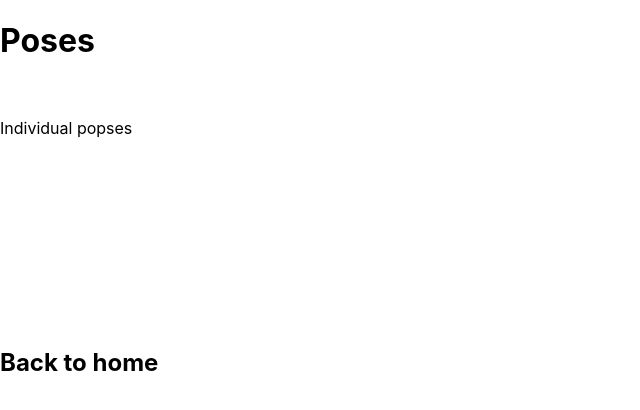
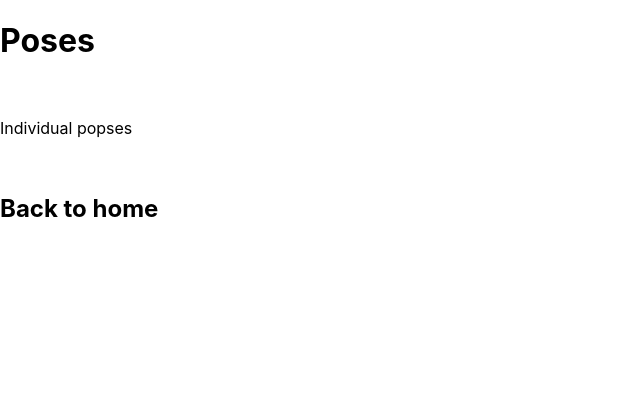
Before and after one commit to DhirajPV/Yogini, a Next.js app in the folder app/: page /poses in a window 1280 px wide. Shown: the top 410 px of the page, without its empty margins (0-640 px from the left). Built offline with nearby package versions, Linux system fonts and the light colour scheme; no server answers.

Commit message:
Moved camera and setup processor skeleton

```diff
--- a/app/pages/exercises/index.js
+++ b/app/pages/exercises/index.js
@@ -9,7 +9,6 @@ export default function Exercise() {
                 <p> Get all the excercises avaiable and show em all </p>
                 <br />
 
-                <Webcam mirrored='true' style={{height: 'auto', width:'auto'}} />
 
                 <h2>
                     <Link href="/">
--- a/app/pages/poses/index.js
+++ b/app/pages/poses/index.js
@@ -1,5 +1,4 @@
 import Link from 'next/link'
-import Webcam from 'react-webcam'
 
 
 export default function Poses() {
@@ -8,7 +7,7 @@ export default function Poses() {
                 <br></br>
                 <p> Individual popses</p>
                 <br />
-                <Webcam mirrored='true' style={{height: 'auto', width:'auto'}} />
+
                 <h2>
                     <Link href="/">
                         <a>Back to home</a>
```
Also changed, not shown: app/components/processor.js (added, +14 -0 lines).
